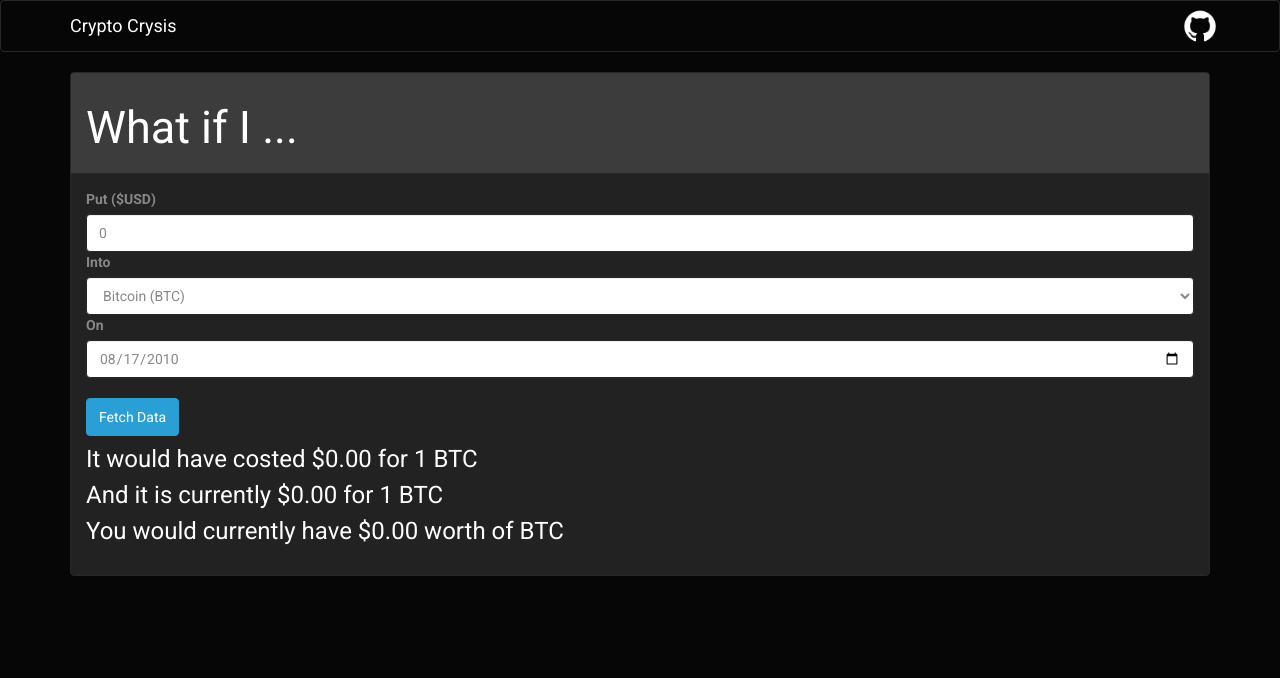
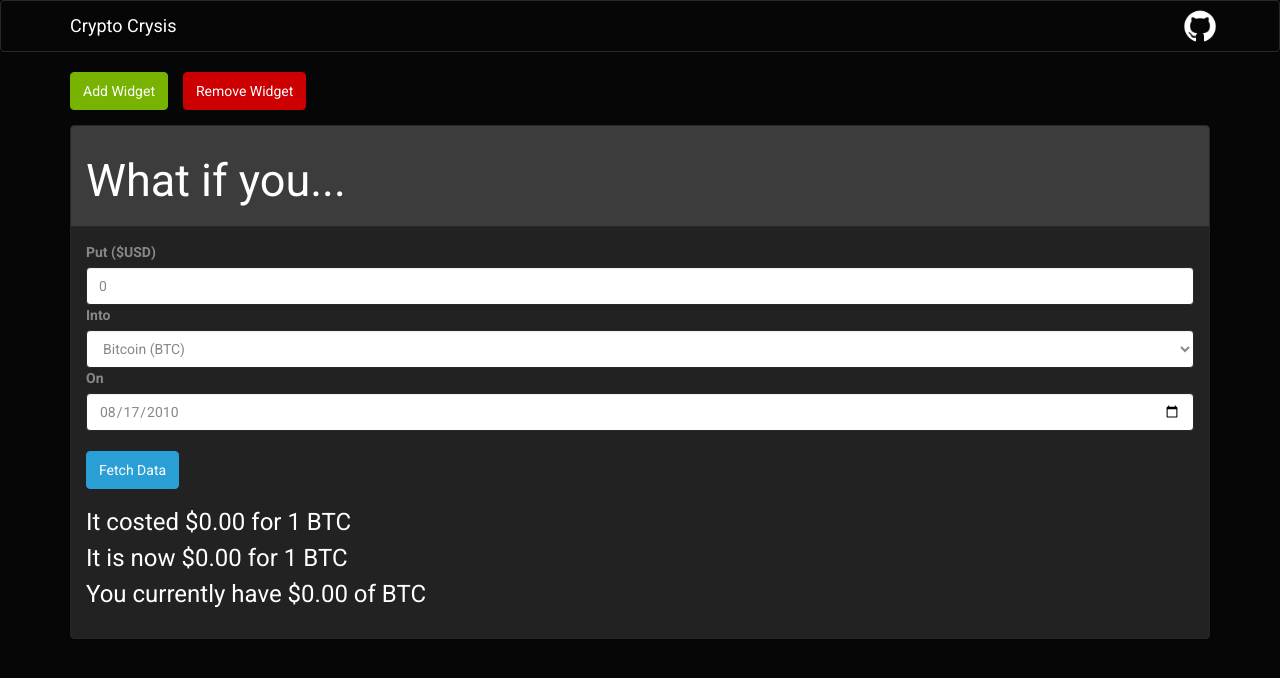
Before and after one commit to JasonXian/CryptoCrysis, a React (Create React App) app: page / in a window 1280 px wide. Shown: the top 678 px of the page. Built offline with nearby package versions, Linux system fonts and the light colour scheme.

Commit message:
added feature to add/remove widgets

```diff
--- a/src/App.js
+++ b/src/App.js
@@ -3,11 +3,40 @@ import Navbar from "./Navbar";
 import Main from "./Main";
 
 class App extends Component {
+    constructor(props){
+        super(props);
+        this.state = {
+            numMain: 1
+        }
+    }
+
     render() {
+        var mainComponents = [];
+        var colWidth =  12/this.state.numMain;
+        if(colWidth < 4) colWidth = 4;
+        for(let i = 0; i < this.state.numMain; i++){
+            mainComponents.push(
+                <div className={"col-md-" + colWidth} key={i}>
+                    <Main />
+                </div>
+            );
+        }
         return (
           <div>
             <Navbar />
-            <Main />
+            <div className="container">
+                <button className="btn btn-success" id="addBtn"
+                    onClick={(e) => {this.setState({numMain: this.state.numMain+1})}}>
+                    Add Widget
+                </button>
+                <button className="btn btn-danger" id="removeBtn"
+                    onClick={(e) => {if(this.state.numMain > 1) this.setState({numMain: this.state.numMain-1})}}>
+                    Remove Widget
+                </button>
+                <div className="row">
+                    {mainComponents}
+                </div>
+            </div>
           </div>
         );
     }
--- a/src/Main.css
+++ b/src/Main.css
@@ -18,4 +18,16 @@
 
 .btn{
     margin-top: 20px;
+    margin-bottom: 10px;
 }
+
+#addBtn{
+    margin-top: 0;
+    margin-bottom: 15px;
+    margin-right: 15px;
+}
+
+#removeBtn{
+    margin-top: 0;
+    margin-bottom: 15px;
+}
--- a/src/Main.js
+++ b/src/Main.js
@@ -18,16 +18,16 @@ var getDateUnix = function(date){
 
 var flavourTextSad = ["Yikes.", "Better luck next time!", "Guess you didn't hop on the bandwagon fast enough...", "Hopefully you still have a job..", "It's bound to go back up!"];
 var flavourTextNeutral = ["Not bad, not great.", "It could be worse.", "It'll explode in no time!", "It could be better.", "Just keep on waiting..."];
-var flavourTextHappy = ["You're rich!", "Why would you ever hold that long... but congrats!", "You should probably sell quick!", "Well, time to quit your job.", "Lucky!!!"];
+var flavourTextHappy = ["You're rich!", "You're crazy for holding that long ... but congrats!", "You should probably sell quick!", "Well, time to quit your job.", "Lucky!"];
 
 var getFlavourText = function(investedMoney, currentPrice, purchasePrice){
     var flavourText;
     var randomNum = Math.floor(Math.random() * 5);
     if(investedMoney === 0){
         flavourText = "";
-    }else if(currentPrice - purchasePrice >= 100){
+    }else if(currentPrice/purchasePrice >= 100){
         flavourText = flavourTextHappy[randomNum];
-    }else if(currentPrice - purchasePrice < 0){
+    }else if(currentPrice/purchasePrice < 1){
         flavourText = flavourTextSad[randomNum];
     }else{
         flavourText = flavourTextNeutral[randomNum];
@@ -47,7 +47,7 @@ class Main extends Component {
             purchaseDate: "2010-08-17",
             purchasePrice: 0,
             status: "Fetch Data",
-            flavourText: ""
+            flavourText: "\n"
         }
         this.submitData = this.submitData.bind(this);
         this.updateDateRange = this.updateDateRange.bind(this);
@@ -110,18 +110,18 @@ class Main extends Component {
     render() {
         var amountMade = (this.state.investedMoney / this.state.purchasePrice * this.state.currentPrice) || 0;
         var rounding = 2;
+        if(this.state.purchasePrice === "XRP") rounding = 4;
         if(this.state.cryptoCurr === "DOGE") rounding = 6;
-        if(this.state.cryptoCurr === "XRP") rounding = 4;
         return (
-            <div className="container">
+            <div>
                 <div className="panel panel-default">
                     <div className="panel-heading">
-                    <h2>What if I ... </h2>
+                    <h2>What if you... </h2>
                     </div>
                     <div className="panel-body">
                         <form className="form-group" onSubmit={this.submitData}>
                             <label htmlFor="investedMoney">Put ($USD)</label>
-                            <input type="number" name="investedMoney" min="0" id="investedMoney" className="form-control"
+                            <input type="number" name="investedMoney" min="0" id="investedMoney" className="form-control" step="0.01"
                                 value={this.state.investedMoney} onChange={(e) => this.setState({investedMoney: e.target.value})} required/>
                             <label htmlFor="cryptoCurr">Into</label>
                             <select name="cryptoCurr" id="cryptoCurr" className="form-control"
@@ -139,13 +139,13 @@ class Main extends Component {
                                 value={this.state.purchaseDate} onChange={(e) => this.setState({purchaseDate: e.target.value})} required/>
                             <input className="btn btn-primary" type="submit" value={this.state.status}/>
                             <h4>
-                                It would have costed ${this.state.purchasePrice.toFixed(rounding)} for 1 {this.state.cryptoCurr}
+                                It costed ${this.state.purchasePrice.toFixed(rounding)} for 1 {this.state.cryptoCurr}
                             </h4>
                             <h4>
-                                And it is currently ${this.state.currentPrice.toFixed(rounding)} for 1 {this.state.cryptoCurr}
+                                It is now ${this.state.currentPrice.toFixed(rounding)} for 1 {this.state.cryptoCurr}
                             </h4>
                             <h4>
-                                You would currently have ${amountMade.toFixed(rounding)} worth of {this.state.cryptoCurr}
+                                You currently have ${amountMade.toFixed(rounding)} of {this.state.cryptoCurr}
                             </h4>
                             <h4>
                                 {this.state.flavourText}
```
